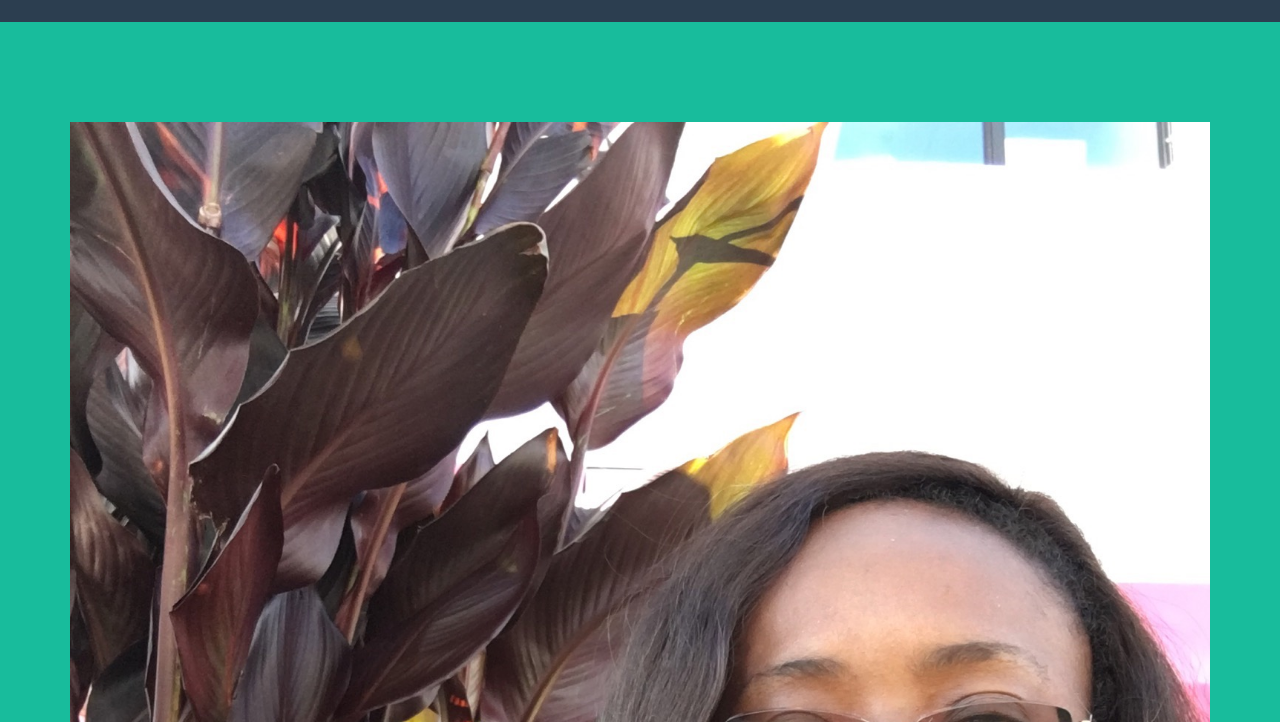
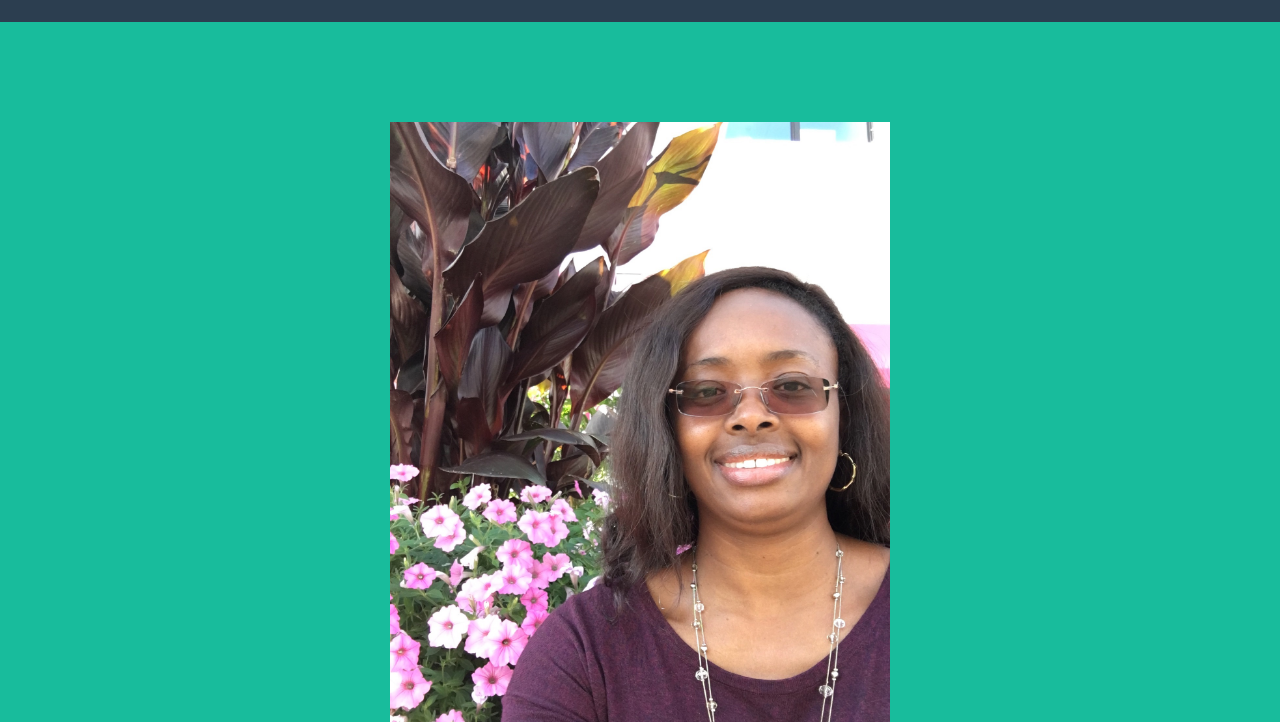
Before and after one commit to ramata/ramata.github.io, a website: page index.html in a window 1280 px wide. Shown: the part 78-800 px from the top of the page. Drawn offline with nearby package versions, Linux system fonts and the light colour scheme; files whose address does not match are found by name.

Commit message:
Adjusted profile picture

```diff
--- a/index.html
+++ b/index.html
@@ -71,7 +71,7 @@
         <div class="container">
             <div class="row">
                 <div class="col-lg-12">
-                    <img class="img-responsive" src="img/portfolio/profile.jpg" alt="">
+                    <img class="img-responsive" src="img/portfolio/profile.jpg" height="600px" width="500px" alt="">
                     <div class="intro-text">
                         <span class="name">Ramata Diallo</span>
                         <hr class="star-light">
```
